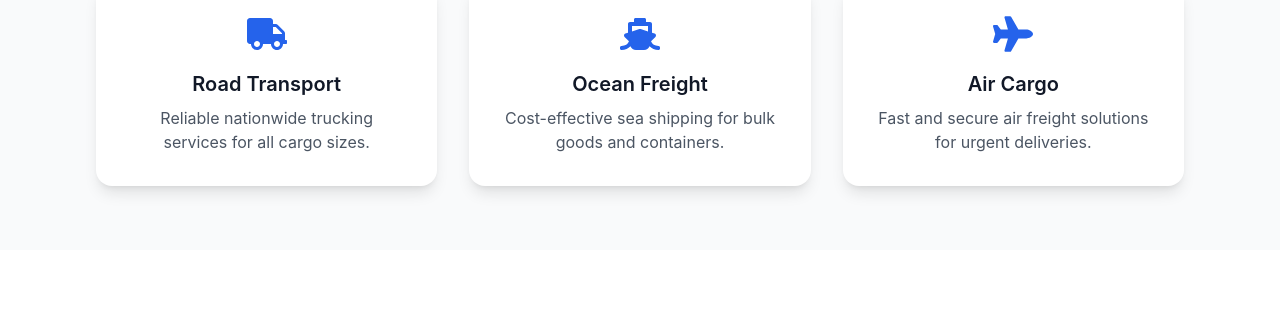
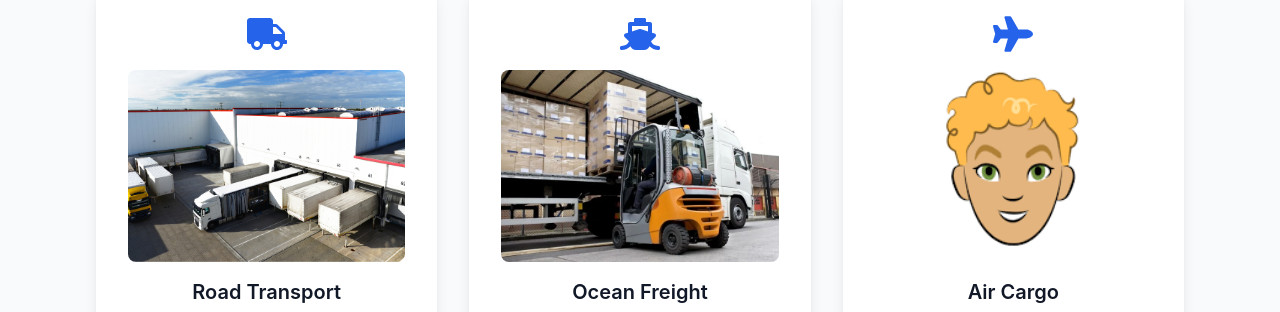
Before and after one commit to Ramankaler/trans, a React (Create React App) app: page / in a window 1280 px wide. Shown: the part 790-1102 px from the top of the page. Built offline with nearby package versions, Linux system fonts and the light colour scheme.

Commit message:
added images

```diff
--- a/src/components/HeroSlider.jsx
+++ b/src/components/HeroSlider.jsx
@@ -1,22 +1,27 @@
 // src/components/HeroSlider.jsx
 import { useState, useEffect } from "react";
 import { motion, AnimatePresence } from "framer-motion";
+
+// Import images
+import truckImage1 from "../assets/images/goodloading-truck-loading.png";
+import truckImage2 from "../assets/images/Bild-4-1-768x512.webp";
+import truckImage3 from "../assets/images/images.png";
 
 const slides = [
   {
     title: "Nationwide Trucking",
     subtitle: "Reliable & fast logistics across India",
-    imageUrl: "/assets/images/truck1.jpg",
+    imageUrl: truckImage1,
   },
   {
     title: "Safe Cargo Transport",
     subtitle: "We handle goods with utmost care",
-    imageUrl: "/assets/images/truck2.jpg",
+    imageUrl: truckImage2,
   },
   {
     title: "On-Time Delivery",
     subtitle: "Your schedule is our priority",
-    imageUrl: "/assets/images/truck3.jpg",
+    imageUrl: truckImage3,
   },
 ];
 
--- a/src/components/Services.jsx
+++ b/src/components/Services.jsx
@@ -1,22 +1,33 @@
 // src/components/Services.jsx
 import { motion } from "framer-motion";
 import { FaTruck, FaShip, FaPlane } from "react-icons/fa";
+
+// Import images
+import truckImage1 from "../assets/images/goodloading-truck-loading.png";
+import truckImage2 from "../assets/images/Bild-4-1-768x512.webp";
+import truckImage3 from "../assets/images/images.png";
 
 const services = [
   {
     icon: <FaTruck size={40} />,
     title: "Road Transport",
     desc: "Reliable nationwide trucking services for all cargo sizes.",
+    image: truckImage1,
+    alt: "Road transport truck"
   },
   {
     icon: <FaShip size={40} />,
     title: "Ocean Freight",
     desc: "Cost-effective sea shipping for bulk goods and containers.",
+    image: truckImage2,
+    alt: "Ocean freight shipping"
   },
   {
     icon: <FaPlane size={40} />,
     title: "Air Cargo",
     desc: "Fast and secure air freight solutions for urgent deliveries.",
+    image: truckImage3,
+    alt: "Air cargo transport"
   },
 ];
 
@@ -46,6 +57,13 @@ export default function Services() {
               <div className="flex justify-center mb-4 text-blue-600">
                 {s.icon}
               </div>
+              <div className="mb-4">
+                <img
+                  src={s.image}
+                  alt={s.alt}
+                  className="w-full h-48 object-cover rounded-lg"
+                />
+              </div>
               <h3 className="text-xl font-semibold mb-2">{s.title}</h3>
               <p className="text-gray-600">{s.desc}</p>
             </motion.div>
```
Also changed, not shown: src/assets/images/Bild-4-1-768x512.webp (added), src/assets/images/goodloading-truck-loading.png (added).
